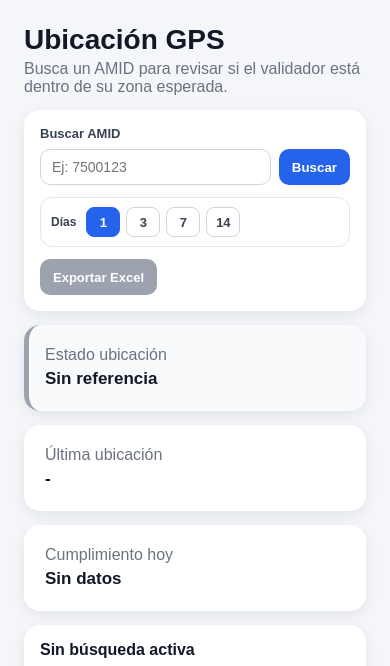
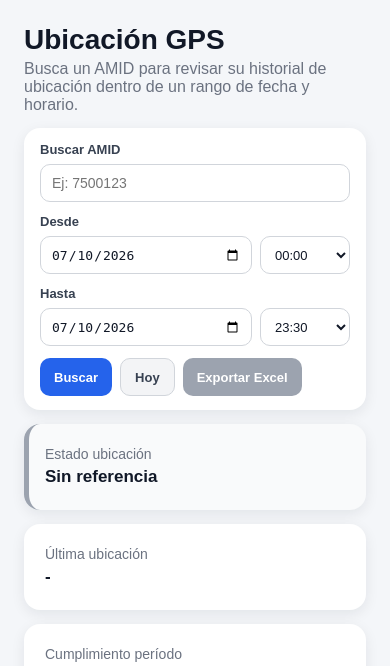
Before and after one commit to anpachecos/migracion-dashboard-zp, a Django app: page /gps/ in a window 390 px wide. Shown: the top 666 px of the page. Run offline with Django 5.2, Linux system fonts and the light colour scheme; the visitor is signed in with stand-in values (Sample User, id 1); grey boxes are pictures that could not be loaded.

Commit message:
Agrega filtro por rango horario en panel GPS

```diff
--- a/apps/dashboard/static/dashboard/css/panel_gps.css
+++ b/apps/dashboard/static/dashboard/css/panel_gps.css
@@ -20,133 +20,151 @@
     gap: 14px;
 }
 
-.gps-fila-superior {
-    display: grid;
-    grid-template-columns: minmax(520px, 1.2fr) repeat(3, 1fr);
-    gap: 14px;
-    align-items: stretch;
+/* =========================
+   Barra superior de filtros
+   ========================= */
+
+.gps-barra-filtros {
+    width: 100%;
 }
 
-.gps-fila-mapa {
-    display: grid;
-    grid-template-columns: 300px 1fr;
-    gap: 14px;
-    align-items: stretch;
-}
-
-.gps-info-lateral {
-    display: flex;
-    flex-direction: column;
-    gap: 12px;
-}
-
-.gps-formulario,
-.gps-card,
-.gps-mensaje,
-.gps-resumen-card {
+.gps-formulario {
     background: #ffffff;
     border-radius: 16px;
     box-shadow: 0 4px 14px rgba(15, 23, 42, 0.08);
-}
+    padding: 14px 16px;
 
-.gps-formulario {
-    padding: 16px;
     display: grid;
-    grid-template-columns: minmax(260px, 1fr) auto;
+    grid-template-columns: minmax(210px, 0.9fr) minmax(240px, 1fr) minmax(240px, 1fr) auto;
     gap: 12px;
     align-items: end;
 }
 
 .gps-formulario label {
     display: block;
-    margin-bottom: 8px;
+    margin-bottom: 7px;
     font-size: 13px;
-    font-weight: 600;
+    font-weight: 700;
     color: #374151;
+}
+
+.gps-campo-busqueda,
+.gps-campo-fecha {
+    min-width: 0;
 }
 
 .gps-buscador {
     display: flex;
-    gap: 8px;
 }
 
 .gps-buscador input {
-    flex: 1;
+    width: 100%;
     min-width: 0;
+    height: 38px;
     padding: 9px 11px;
     border: 1px solid #d1d5db;
     border-radius: 10px;
     font-size: 14px;
+    background: #ffffff;
+    color: #111827;
 }
 
-.gps-buscador button {
-    border: none;
-    padding: 9px 13px;
-    border-radius: 10px;
-    background: #2563eb;
-    color: #ffffff;
-    font-weight: 600;
-    cursor: pointer;
+.gps-fecha-hora {
+    display: grid;
+    grid-template-columns: minmax(130px, 1fr) 86px;
+    gap: 8px;
 }
 
-.gps-buscador button:hover {
-    background: #1d4ed8;
+.gps-fecha-hora input,
+.gps-fecha-hora select {
+    width: 100%;
+    min-width: 0;
+    height: 38px;
+    padding: 8px 10px;
+    border: 1px solid #d1d5db;
+    border-radius: 10px;
+    font-size: 13px;
+    background: #ffffff;
+    color: #111827;
 }
 
-.gps-filtro-dias {
-    margin-top: 0;
-    padding: 9px 10px;
-    background: #ffffff;
-    border: 1px solid #e5e7eb;
-    border-radius: 12px;
+.gps-acciones-filtro {
     display: flex;
-    align-items: center;
-    gap: 10px;
+    gap: 8px;
+    align-items: end;
+    justify-content: flex-end;
+    flex-wrap: nowrap;
 }
 
-.gps-campo-busqueda {
-    min-width: 0;
-}
-
-.gps-filtro-label {
-    margin: 0;
-    font-size: 12px;
-    font-weight: 600;
-    color: #374151;
+.gps-btn-buscar,
+.gps-btn-hoy,
+.btn-exportar-gps {
+    height: 38px;
+    padding: 0 14px;
+    border-radius: 10px;
+    font-size: 13px;
+    font-weight: 800;
+    text-decoration: none;
+    display: inline-flex;
+    align-items: center;
+    justify-content: center;
     white-space: nowrap;
-}
-
-.gps-botones-dias {
-    display: flex;
-    gap: 6px;
-}
-
-.gps-btn-dia {
-    width: 34px;
-    height: 30px;
-    border: 1px solid #d1d5db;
-    border-radius: 8px;
-    background: #ffffff;
-    color: #374151;
-    font-size: 13px;
-    font-weight: 700;
     cursor: pointer;
     transition: 0.2s ease;
 }
 
-.gps-btn-dia:hover {
-    background: #f9fafb;
-    border-color: #2563eb;
+.gps-btn-buscar {
+    border: none;
+    background: #2563eb;
+    color: #ffffff;
+}
+
+.gps-btn-buscar:hover {
+    background: #1d4ed8;
+}
+
+.gps-btn-hoy {
+    border: 1px solid #d1d5db;
+    background: #f3f4f6;
+    color: #374151;
+}
+
+.gps-btn-hoy:hover {
+    background: #e5e7eb;
     color: #2563eb;
 }
 
-.gps-btn-dia.activo {
-    background: #2563eb;
-    border-color: #2563eb;
+.btn-exportar-gps {
+    border: none;
+    background: #198754;
     color: #ffffff;
 }
 
+.btn-exportar-gps:hover {
+    background: #157347;
+}
+
+.btn-exportar-gps-deshabilitado {
+    background: #9ca3af;
+    pointer-events: none;
+    cursor: not-allowed;
+}
+
+/* =========================
+   Tarjetas métricas
+   ========================= */
+
+.gps-fila-metricas {
+    display: grid;
+    grid-template-columns: repeat(3, minmax(0, 1fr));
+    gap: 14px;
+    align-items: stretch;
+}
+
 .gps-resumen-card {
+    background: #ffffff;
+    border-radius: 16px;
+    box-shadow: 0 4px 14px rgba(15, 23, 42, 0.08);
     padding: 14px 16px;
     display: flex;
     flex-direction: column;
@@ -157,7 +175,7 @@
 .gps-resumen-card span {
     display: block;
     margin-bottom: 5px;
-    font-size: 16px;
+    font-size: 14px;
     color: #6b7280;
 }
 
@@ -259,65 +303,24 @@
     color: #d97706;
 }
 
+/* =========================
+   Mapa
+   ========================= */
+
 .gps-panel-mapa {
+    position: relative;
     background: #ffffff;
     padding: 10px;
     border-radius: 18px;
     box-shadow: 0 4px 14px rgba(15, 23, 42, 0.08);
     min-height: 450px;
-
 }
 
 #mapa-gps {
     width: 100%;
-    height: 80%;
+    height: 100%;
     min-height: 450px;
     border-radius: 14px;
-}
-
-@media (max-width: 1300px) {
-    .gps-fila-superior {
-        grid-template-columns: minmax(480px, 1.2fr) repeat(3, 1fr);
-    }
-
-    .gps-fila-mapa {
-        grid-template-columns: 280px 1fr;
-    }
-}
-
-@media (max-width: 1100px) {
-    .gps-fila-superior {
-        grid-template-columns: 1fr;
-    }
-
-    .gps-fila-mapa {
-        grid-template-columns: 1fr;
-    }
-
-    .gps-panel-mapa,
-    #mapa-gps {
-        min-height: 420px;
-    }
-
-    .gps-formulario {
-        grid-template-columns: 1fr;
-        align-items: stretch;
-    }
-}
-
-@media (max-width: 700px) {
-    .gps-dato-doble {
-        grid-template-columns: 1fr;
-    }
-
-    .gps-panel-mapa,
-    #mapa-gps {
-        min-height: 380px;
-    }
-}
-
-.gps-panel-mapa {
-    position: relative;
 }
 
 .gps-controles-mapa {
@@ -347,7 +350,66 @@
     color: #2563eb;
 }
 
+/* =========================
+   Responsive
+   ========================= */
+
+@media (max-width: 1300px) {
+    .gps-fila-mapa {
+        grid-template-columns: 280px 1fr;
+    }
+}
+
+@media (max-width: 1250px) {
+    .gps-formulario {
+        grid-template-columns: 1fr 1fr;
+    }
+
+    .gps-acciones-filtro {
+        grid-column: 1 / -1;
+        justify-content: flex-start;
+    }
+}
+
+@media (max-width: 1100px) {
+    .gps-fila-mapa {
+        grid-template-columns: 1fr;
+    }
+
+    .gps-panel-mapa,
+    #mapa-gps {
+        min-height: 420px;
+    }
+}
+
+@media (max-width: 900px) {
+    .gps-formulario {
+        grid-template-columns: 1fr;
+    }
+
+    .gps-fecha-hora {
+        grid-template-columns: 1fr 90px;
+    }
+
+    .gps-acciones-filtro {
+        flex-wrap: wrap;
+    }
+
+    .gps-fila-metricas {
+        grid-template-columns: 1fr;
+    }
+}
+
 @media (max-width: 700px) {
+    .gps-dato-doble {
+        grid-template-columns: 1fr;
+    }
+
+    .gps-panel-mapa,
+    #mapa-gps {
+        min-height: 380px;
+    }
+
     .gps-controles-mapa {
         top: 16px;
         right: 16px;
@@ -360,34 +422,3 @@
         padding: 7px 10px;
     }
 }
-
-.gps-exportar {
-    display: flex;
-    align-items: end;
-}
-
-.btn-exportar-gps {
-    height: 36px;
-    padding: 0 13px;
-    border-radius: 10px;
-    background: #198754;
-    color: #ffffff;
-    font-size: 13px;
-    font-weight: 700;
-    text-decoration: none;
-    display: flex;
-    align-items: center;
-    justify-content: center;
-    white-space: nowrap;
-    transition: 0.2s ease;
-}
-
-.btn-exportar-gps:hover {
-    background: #157347;
-}
-
-.btn-exportar-gps-deshabilitado {
-    background: #9ca3af;
-    pointer-events: none;
-    cursor: not-allowed;
-}
--- a/apps/dashboard/templates/dashboard/panel_gps.html
+++ b/apps/dashboard/templates/dashboard/panel_gps.html
@@ -5,7 +5,7 @@
 
 {% block extra_css %}
 <link rel="stylesheet" href="https://unpkg.com/leaflet@1.9.4/dist/leaflet.css">
-<link rel="stylesheet" href="{% static 'dashboard/css/panel_gps.css' %}?v=8">
+<link rel="stylesheet" href="{% static 'dashboard/css/panel_gps.css' %}?v=9">
 {% endblock %}
 
 {% block content %}
@@ -15,13 +15,13 @@
     <header class="panel-header gps-header-compacto">
         <h1>Ubicación GPS</h1>
         <p>
-            Busca un AMID para revisar si el validador está dentro de su zona esperada.
+            Busca un AMID para revisar su historial de ubicación dentro de un rango de fecha y horario.
         </p>
     </header>
 
     <div class="gps-panel">
 
-        <section class="gps-fila-superior">
+        <section class="gps-barra-filtros">
 
             <form method="get" class="gps-formulario">
 
@@ -36,29 +36,68 @@
                             value="{{ amid }}"
                             placeholder="Ej: 7500123"
                         >
-
-                        <button type="submit">
-                            Buscar
-                        </button>
                     </div>
                 </div>
 
-                <div class="gps-filtro-dias">
-                    <span class="gps-filtro-label">Días</span>
+                <div class="gps-campo-fecha">
+                    <label for="fecha_desde">Desde</label>
 
-                    <div class="gps-botones-dias">
-                        <button type="submit" name="dias" value="1" class="gps-btn-dia {% if dias == 1 %}activo{% endif %}">1</button>
-                        <button type="submit" name="dias" value="3" class="gps-btn-dia {% if dias == 3 %}activo{% endif %}">3</button>
-                        <button type="submit" name="dias" value="7" class="gps-btn-dia {% if dias == 7 %}activo{% endif %}">7</button>
-                        <button type="submit" name="dias" value="14" class="gps-btn-dia {% if dias == 14 %}activo{% endif %}">14</button>
+                    <div class="gps-fecha-hora">
+                        <input
+                            type="date"
+                            id="fecha_desde"
+                            name="fecha_desde"
+                            value="{{ fecha_desde }}"
+                        >
+
+                        <select id="hora_desde" name="hora_desde">
+                            {% for bloque in bloques_horarios %}
+                                <option value="{{ bloque }}" {% if bloque == hora_desde %}selected{% endif %}>
+                                    {{ bloque }}
+                                </option>
+                            {% endfor %}
+                        </select>
                     </div>
                 </div>
 
-                <div class="gps-exportar">
+                <div class="gps-campo-fecha">
+                    <label for="fecha_hasta">Hasta</label>
+
+                    <div class="gps-fecha-hora">
+                        <input
+                            type="date"
+                            id="fecha_hasta"
+                            name="fecha_hasta"
+                            value="{{ fecha_hasta }}"
+                        >
+
+                        <select id="hora_hasta" name="hora_hasta">
+                            {% for bloque in bloques_horarios %}
+                                <option value="{{ bloque }}" {% if bloque == hora_hasta %}selected{% endif %}>
+                                    {{ bloque }}
+                                </option>
+                            {% endfor %}
+                        </select>
+                    </div>
+                </div>
+
+                <div class="gps-acciones-filtro">
+                    <button type="submit" class="gps-btn-buscar">
+                        Buscar
+                    </button>
+
+                    <a
+                        class="gps-btn-hoy"
+                        href="{% url 'dashboard:panel_gps' %}?amid={{ amid }}"
+                        title="Restablece el filtro a hoy de 00:00 a 23:30"
+                    >
+                        Hoy
+                    </a>
+
                     {% if amid %}
                         <a
                             class="btn-exportar-gps"
-                            href="{% url 'dashboard:exportar_gps_excel' %}?amid={{ amid }}&dias={{ dias }}"
+                            href="{% url 'dashboard:exportar_gps_excel' %}?amid={{ amid }}&fecha_desde={{ fecha_desde }}&fecha_hasta={{ fecha_hasta }}&hora_desde={{ hora_desde }}&hora_hasta={{ hora_hasta }}"
                             title="Exporta a Excel los registros GPS del AMID consultado."
                         >
                             Exportar Excel
@@ -75,6 +114,10 @@
                 </div>
 
             </form>
+
+        </section>
+
+        <section class="gps-fila-metricas">
 
             <article class="gps-resumen-card gps-card-estado {% if ubicacion_esperada and ubicacion_esperada.dentro_radio %}gps-card-ok{% elif ubicacion_esperada %}gps-card-alerta{% else %}gps-card-neutral{% endif %}">
                 <span>Estado ubicación</span>
@@ -188,7 +231,7 @@
                     <div class="gps-card gps-card-vacia">
                         <h2>Sin búsqueda activa</h2>
                         <p>
-                            Ingresa un AMID para mostrar su última coordenada GPS en el mapa.
+                            Ingresa un AMID y selecciona un rango de fecha y horario para mostrar sus coordenadas GPS.
                         </p>
                     </div>
 
@@ -229,5 +272,5 @@
 
 {% block extra_js %}
 <script src="https://unpkg.com/leaflet@1.9.4/dist/leaflet.js"></script>
-<script src="{% static 'dashboard/js/panel_gps.js' %}?v=8"></script>
+<script src="{% static 'dashboard/js/panel_gps.js' %}?v=9"></script>
 {% endblock %}
```
Also changed, not shown: other parts of apps/dashboard/static/dashboard/css/panel_gps.css (+33 -7 lines), apps/dashboard/services/gps_service.py (+120 -21 lines).
